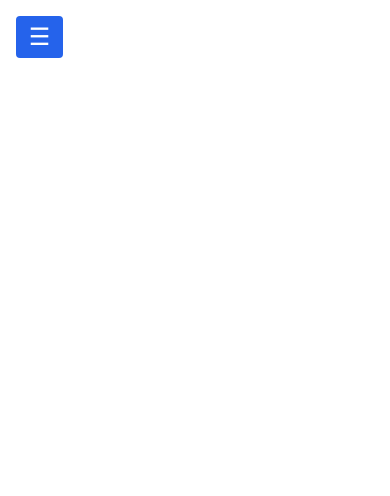
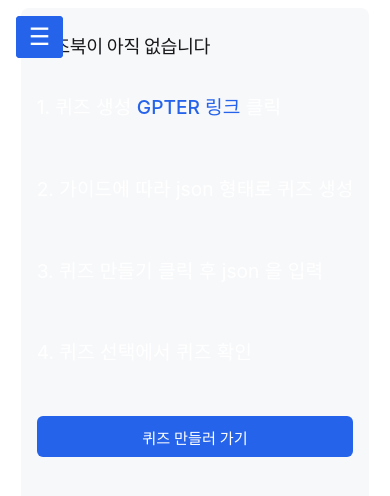
Before and after one commit to inspire12/inspire12-quiz-frontend, a React (Vite) app: page /empty in a window 390 px wide. Shown: the top 496 px of the page. Built offline with nearby package versions, Linux system fonts and the light colour scheme; no server answers.

Commit message:
feat: ux 개선

```diff
--- a/src/App.css
+++ b/src/App.css
@@ -95,7 +95,7 @@ body::-webkit-scrollbar {
 .main-container p {
     font-size: 1.2rem;
     margin-bottom: 2rem;
-    color: var(--text-main);
+    color: white;
 }
 
 .start-btn {
@@ -931,6 +931,11 @@ body::-webkit-scrollbar {
         white-space: pre-wrap;
         word-break: break-word;
     }
+    .main-container p {
+        font-size: 1.2rem;
+        margin-bottom: 2rem;
+        color: white;
+    }
 }
 
 /* 전역 반응형 최적화 */
--- a/src/App.jsx
+++ b/src/App.jsx
@@ -11,6 +11,7 @@ import AuthHandler from "./components/AuthHandler.jsx";
 import WrongNoteList from "./components/WrongNoteList.jsx";
 import {CSSTransition, TransitionGroup} from 'react-transition-group'
 import AppLayout from "./layouts/AppLayout.jsx";
+import EmptyTutorial from "./components/EmptyTutorial.jsx";
 
 
 function App() {
@@ -24,14 +25,13 @@ function App() {
                 <div className="main-content" style={{width: '100%'}}>
                     <Routes>
                         <Route element={<AppLayout/>}>
-
-
                             <Route path="/" element={<QuizSelectPage/>}/>
                             <Route path="/login" element={<SigninPage/>}/>
                             <Route path="/signup" element={<SignupPage/>}/>
                             <Route path="/quiz/:quizId" element={<QuizSolvePage/>}/>
                             <Route path="/create" element={<QuizCreatePage/>}/>
                             <Route path="/wrong-notes" element={<WrongNoteList/>}/>
+                            <Route path="/empty" element={<EmptyTutorial/>}/>
 
                         </Route>
                     </Routes>
--- a/src/components/EmptyTutorial.jsx
+++ b/src/components/EmptyTutorial.jsx
@@ -5,17 +5,17 @@ export default function EmptyTutorial({onCreate}) {
     return (
         <div className="main-container" style={{textAlign: 'center'}}>
             <h1>퀴즈북이 아직 없습니다</h1>
-            <p style={{color: "white"}}>
+            <p>
                 1. 퀴즈 생성 <a href="https://chatgpt.com/g/g-68493cdaf5208191867bcc81fa3f017b-kwijeu-meikeo" target="_blank" rel="noreferrer" style={{color: '#2563eb'}}>GPTER
                 링크</a> 클릭
             </p>
-            <p className="text-gray-700 dark:text-gray-300 text-sm mb-2">
+            <p>
                 2. 가이드에 따라 json 형태로 퀴즈 생성
             </p>
-            <p style={{color: "white"}}>
+            <p>
                 3. 퀴즈 만들기 클릭 후 json 을 입력
             </p>
-            <p style={{color: "white"}}>
+            <p>
                 4. 퀴즈 선택에서 퀴즈 확인
             </p>
 
```
